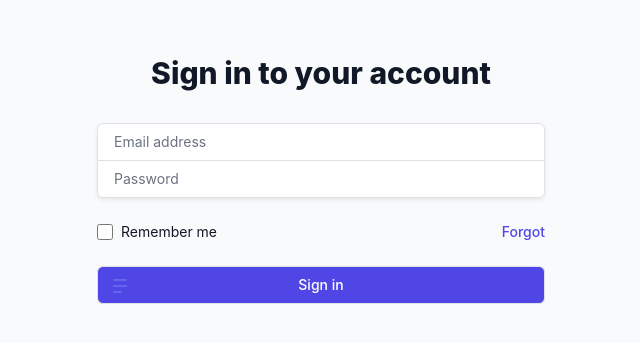
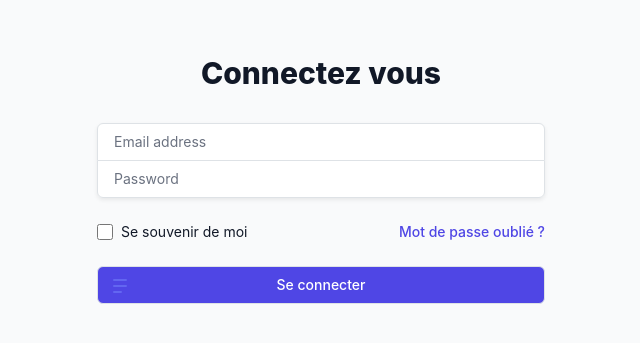
Before and after one commit to ThRedMat/elective-react-projet-final, a React (Create React App) app: page /Login in a window 1280 px wide. Shown: the part 233-576 px from the top of the page, without its empty margins (319-959 px from the left). Built offline with nearby package versions, Linux system fonts and the light colour scheme.

Commit message:
Route pour signup et creation des fichiers
Partie en cours

```diff
--- a/src/App.jsx
+++ b/src/App.jsx
@@ -6,7 +6,7 @@ import { BrowserRouter, Route, Routes } from 'react-router-dom';
 import AnimeList from './components/AnimeList';
 import NotFound from './pages/PageNotFound';
 import Login from './pages/Login';
-
+import SignUp from './pages/SignUp';
 function App() {
   return (
     <div>
@@ -17,6 +17,7 @@ function App() {
           <Route path="/manga/:mangaId" element={<InfoManga />} />
           <Route path="*" element={<NotFound />} />
           <Route path="/Login" element={<Login />} />
+          <Route path="/SignUp" element={<SignUp />} />
         </Routes>
       </BrowserRouter>
     </div>
--- a/src/pages/Login.jsx
+++ b/src/pages/Login.jsx
@@ -1,5 +1,5 @@
 import React, { useState } from 'react';
-import { NavLink, useNavigate } from 'react-router-dom';
+import { Link, NavLink, useNavigate } from 'react-router-dom';
 import { createUserWithEmailAndPassword } from 'firebase/auth';
 import { auth } from '../firebase';
 
@@ -33,7 +33,7 @@ const Login = () => {
       <div className="max-w-md w-full space-y-8">
         <div>
           <h2 className="mt-6 text-center text-3xl font-extrabold text-gray-900">
-            Sign in to your account
+           Connectez vous
           </h2>
         </div>
         <form className="mt-8 space-y-6" onSubmit={onSubmit}>
@@ -41,7 +41,7 @@ const Login = () => {
           <div className="rounded-md shadow-sm -space-y-px">
             <div>
               <label htmlFor="email-address" className="sr-only">
-                Email address
+                Adresse mail
               </label>
               <input
                 id="email-address"
@@ -57,7 +57,7 @@ const Login = () => {
             </div>
             <div>
               <label htmlFor="password" className="sr-only">
-                Password
+                Mot de passe
               </label>
               <input
                 id="password"
@@ -85,7 +85,7 @@ const Login = () => {
                 htmlFor="remember-me"
                 className="ml-2 block text-sm text-gray-900"
               >
-                Remember me
+                Se souvenir de moi
               </label>
             </div>
 
@@ -94,7 +94,7 @@ const Login = () => {
                 to="/forgot-password"
                 className="font-medium text-indigo-600 hover:text-indigo-500"
               >
-                Forgot
+                Mot de passe oublié ?
               </NavLink>
             </div>
           </div>
@@ -119,7 +119,7 @@ const Login = () => {
                   />
                 </svg>
               </span>
-              Sign in
+             <Link to ="/">Se connecter </Link>
             </button>
           </div>
         </form>
```
Also changed, not shown: src/pages/SignUp.jsx (added), src/styles/SignUp.css (added).
